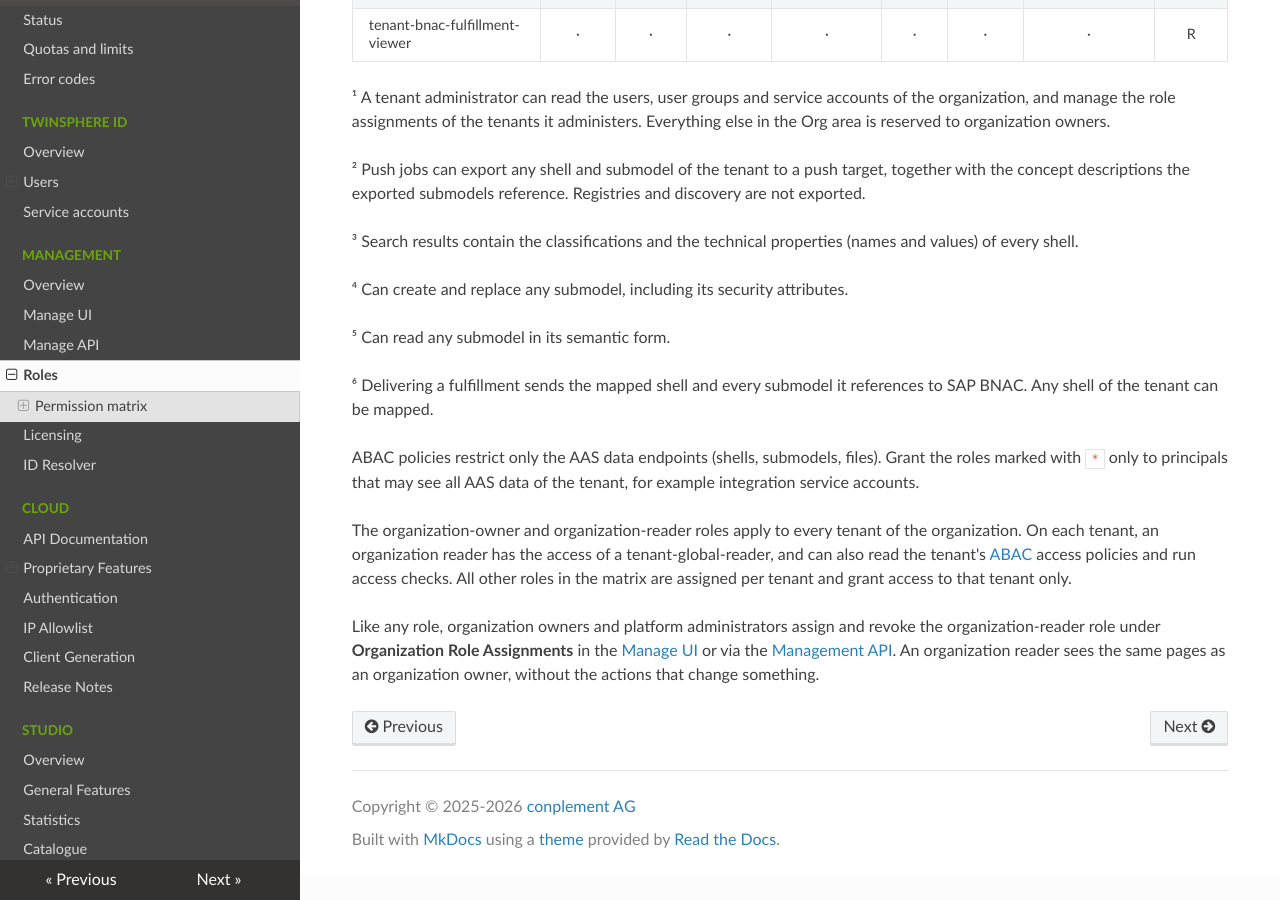
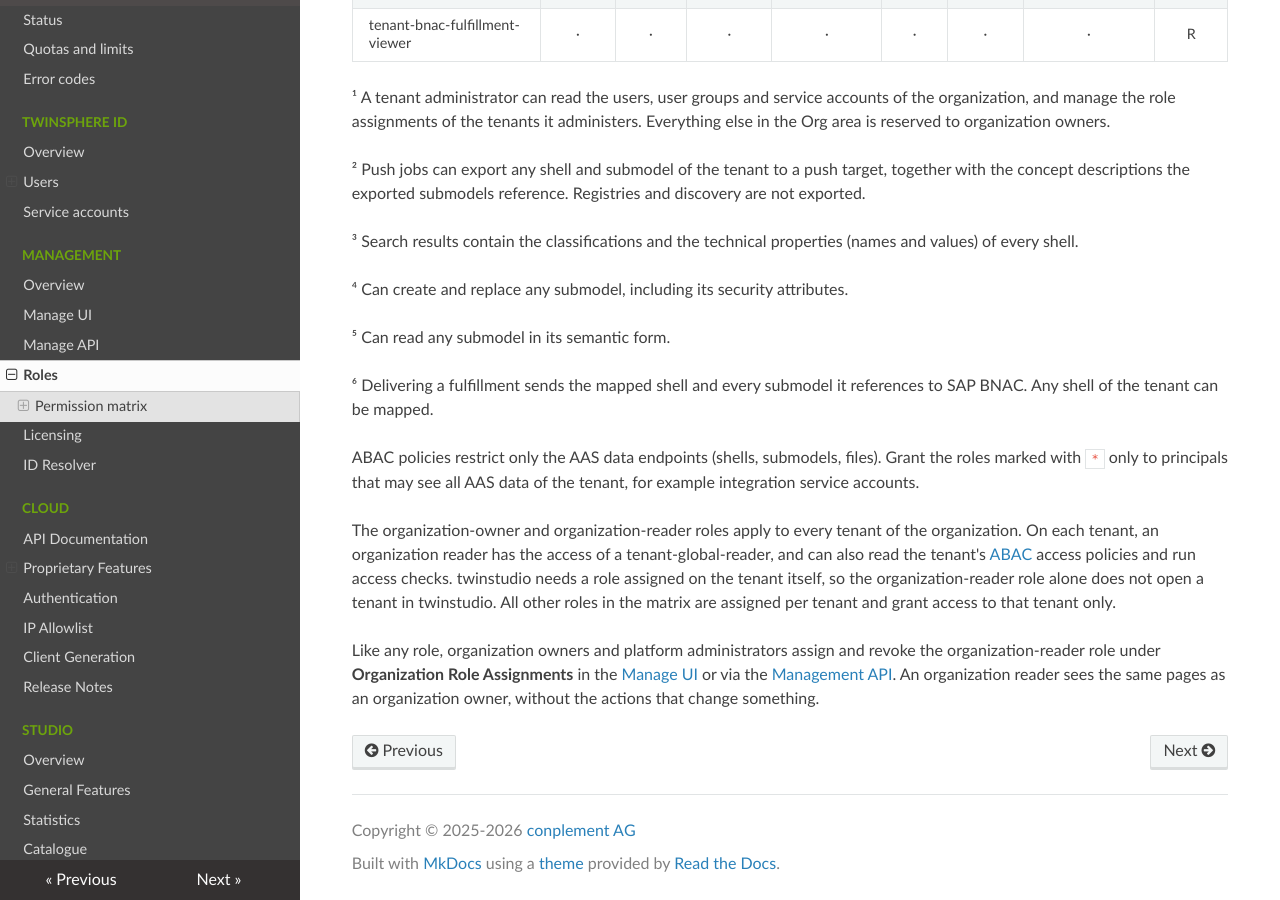
Before and after one commit to twinsphere/twinsphere.github.io, an MkDocs documentation site: the page built from docs/management-roles.md, in a window 1280 px wide and 900 px high, scrolled down 2275 px. Built offline with MkDocs 1.6.1, drawn with Linux system fonts in a browser that asks for light colours; nearby versions of some CDN libraries.

Commit message:
docs(management): twinstudio needs a tenant role for organization readers

```diff
--- a/docs/management-roles.md
+++ b/docs/management-roles.md
@@ -90,8 +90,9 @@ to principals that may see all AAS data of the tenant, for example integration s
 
 The organization-owner and organization-reader roles apply to every tenant of the organization. On each tenant, an
 organization reader has the access of a tenant-global-reader, and can also read the tenant's [ABAC](cloud-abac.md)
-access policies and run access checks. All other roles in the matrix are assigned per tenant and grant access to that
-tenant only.
+access policies and run access checks. twinstudio needs a role assigned on the tenant itself, so the
+organization-reader role alone does not open a tenant in twinstudio. All other roles in the matrix are assigned per
+tenant and grant access to that tenant only.
 
 Like any role, organization owners and platform administrators assign and revoke the organization-reader role under
 **Organization Role Assignments** in the [Manage UI](management-ui.md) or via the
```
